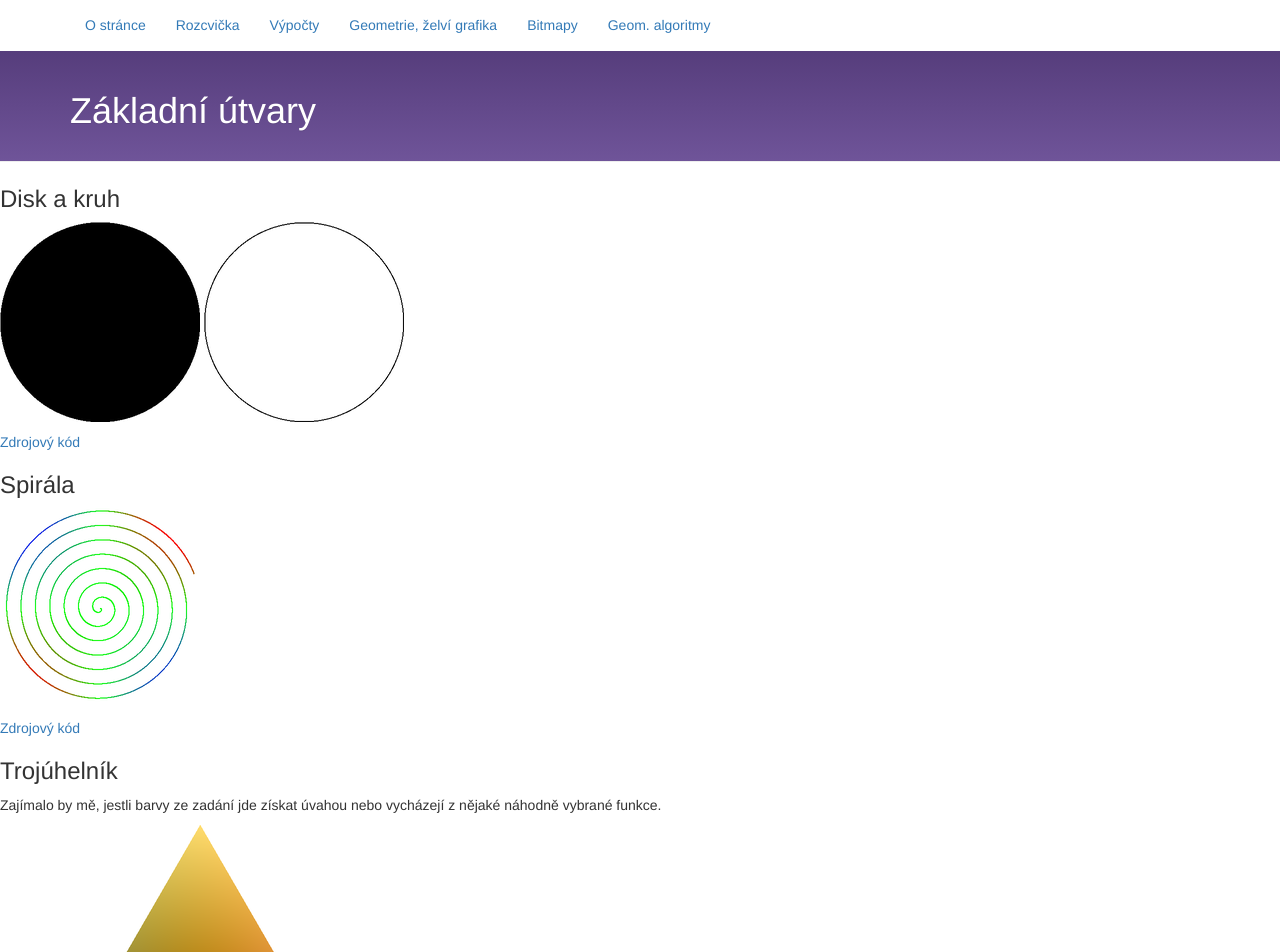
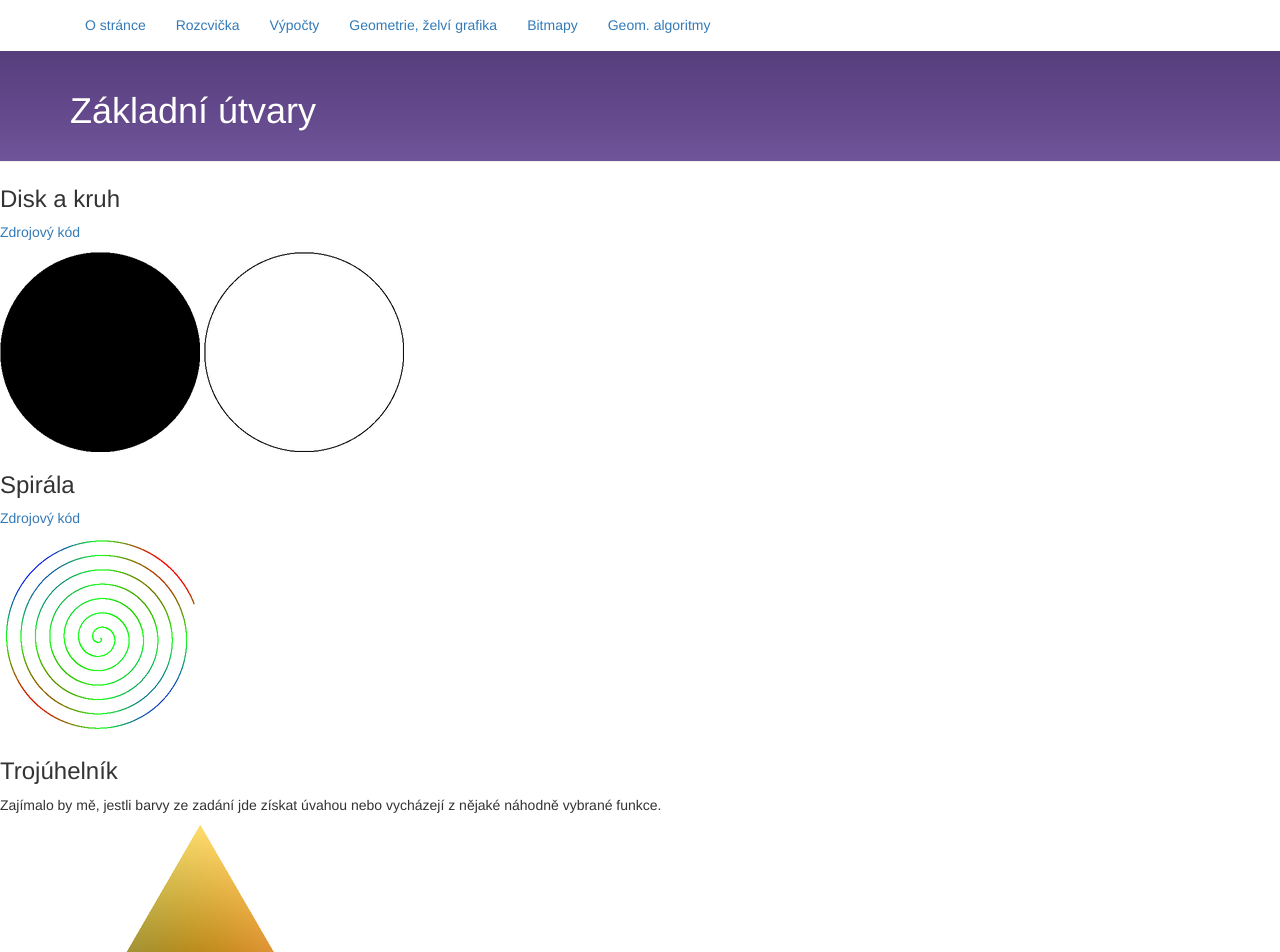
Before and after one commit to OndrejSlamecka/iv122, a Jekyll site: the page built from _posts/cv04/2015-03-16-a.md, in a window 1280 px wide. Shown: the top 952 px of the page. Built offline with Jekyll 4.4.1, drawn with Linux system fonts in a browser that asks for light colours; nearby versions of some CDN libraries.

Commit message:
Text order

```diff
--- a/_posts/cv04/2015-03-16-a.md
+++ b/_posts/cv04/2015-03-16-a.md
@@ -8,16 +8,16 @@ categories: cv04
 
 <h3>Disk a kruh</h3>
 
+[Zdrojový kód](https://github.com/OndrejSlamecka/iv122/blob/gh-pages/assets/bitmap/c_disc_circ.py)
+
 ![Disk]({{site.baseurl}}/assets/bitmap/a_disc.png)
 ![Kruh]({{site.baseurl}}/assets/bitmap/a_circle.png)
 
-[Zdrojový kód](https://github.com/OndrejSlamecka/iv122/blob/gh-pages/assets/bitmap/c_disc_circ.py)
-
 <h3>Spirála</h3>
 
+[Zdrojový kód](https://github.com/OndrejSlamecka/iv122/blob/gh-pages/assets/bitmap/a_spiral.py)
+
 ![Spirála]({{site.baseurl}}/assets/bitmap/a_spiral.png)
-
-[Zdrojový kód](https://github.com/OndrejSlamecka/iv122/blob/gh-pages/assets/bitmap/a_spiral.py)
 
 <h3>Trojúhelník</h3>
 
```
Also changed, not shown: _posts/cv03/2015-03-15-c.md (+5 -2 lines).
